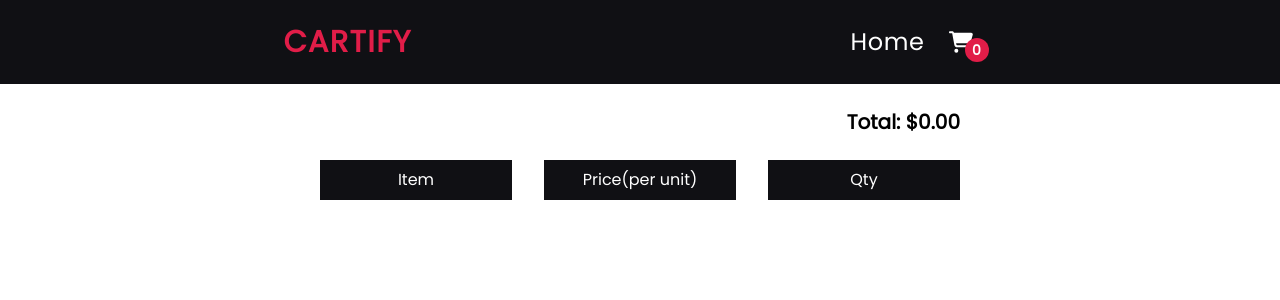
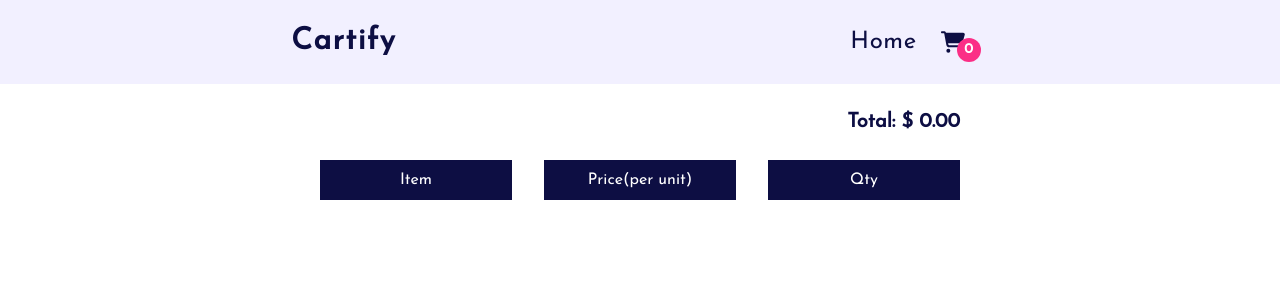
Before and after one commit to GautamRaj-12/cartify, a Next.js app: page /cart in a window 1280 px wide. Shown: the top 300 px of the page. Built offline with nearby package versions, Linux system fonts and the light colour scheme.

Commit message:
design change

```diff
--- a/src/app/cart/page.tsx
+++ b/src/app/cart/page.tsx
@@ -28,19 +28,19 @@ const Cart = () => {
     <>
       <Header />
       <section className="w-1/2 mx-auto my-6">
-        <p className="text-xl font-bold mt-6 text-right mb-6">
-          Total: ${cartTotal.toFixed(2)}
+        <p className="text-xl font-semibold mt-6 text-right mb-6 text-[#0D0E43]">
+          Total: $ {cartTotal.toFixed(2)}
         </p>
         <div className="grid grid-cols-3 gap-8 mb-4 items-center">
-          <div className="bg-[#101014]">
+          <div className="bg-[#0D0E43]">
             <p className="text-center text-white p-2 rounded-sm">Item</p>
           </div>
-          <div className="bg-[#101014]">
+          <div className="bg-[#0D0E43]">
             <p className="text-center text-white p-2 rounded-sm">
               Price(per unit)
             </p>
           </div>
-          <div className="bg-[#101014]">
+          <div className="bg-[#0D0E43]">
             <p className="text-center text-white p-2 rounded-sm">Qty</p>
           </div>
         </div>
@@ -48,7 +48,7 @@ const Cart = () => {
           return (
             <div
               key={cartItem.id}
-              className="grid grid-cols-3 gap-8 mb-4 items-center"
+              className="grid grid-cols-3 gap-8 mb-4 items-center text-[#0D0E43]"
             >
               <div className="self-center justify-self-start flex justify-center items-center gap-6 p-1">
                 <img
@@ -77,7 +77,7 @@ const Cart = () => {
                   onClick={() => handleRemoveItemClick(cartItem.id)}
                   className="text-red-600 hover:underline"
                 >
-                  <FaTrash />
+                  <FaTrash color="#FB2E86" />
                 </button>
               </div>
             </div>
--- a/src/app/layout.tsx
+++ b/src/app/layout.tsx
@@ -1,10 +1,9 @@
 import type { Metadata } from "next";
-import { Inter, Poppins } from "next/font/google";
+import { Josefin_Sans, Poppins } from "next/font/google";
 import "./globals.css";
 import ReduxProvider from "@/lib/ReduxProvider";
 
-const inter = Inter({ subsets: ["latin"] });
-const poppins = Poppins({ weight: "400", subsets: ["latin"] });
+const josefin_sans = Josefin_Sans({ weight: "400", subsets: ["latin"] });
 
 export const metadata: Metadata = {
   title: "Ecommerce Cart App",
@@ -18,7 +17,7 @@ export default function RootLayout({
 }>) {
   return (
     <html lang="en">
-      <body className={poppins.className}>
+      <body className={josefin_sans.className}>
         <ReduxProvider>{children}</ReduxProvider>
       </body>
     </html>
--- a/src/app/page.tsx
+++ b/src/app/page.tsx
@@ -1,5 +1,6 @@
 "use client";
 import Header from "@/components/Header";
+import Notifications from "@/components/Notifications";
 import ProductList from "@/components/ProductList";
 import { useEffect, useState } from "react";
 
@@ -33,6 +34,7 @@ export default function Home() {
     <>
       <Header />
       <ProductList products={products} />
+      <Notifications />
     </>
   );
 }
--- a/src/components/Header.tsx
+++ b/src/components/Header.tsx
@@ -8,23 +8,23 @@ const Header = () => {
   const cartItems = useSelector((state: RootState) => state.cart.items);
   return (
     <>
-      <header className="bg-[#101014] opacity-3 text-white">
+      <header className="bg-[#F2F0FF] opacity-3 text-[#0D0E43]">
         <nav className="max-w-[1200px] mx-auto my-0 flex justify-around items-center p-6">
           <Link href="/">
-            <h1 className="uppercase text-3xl font-semibold tracking-wider cursor-pointer text-rose-600">
+            <h1 className="text-3xl font-semibold tracking-wider cursor-pointer">
               Cartify
             </h1>
           </Link>
           <ul className="flex gap-6 items-center text-2xl tracking-wide cursor-pointer">
             <Link href="/" className="relative">
-              <li className="after:h-1 after:w-full after:block after:absolute after:bg-rose-600 after:opacity-0 after:hover:opacity-100 after:hover:transition-all after:hover:duration-500 active:-translate-y-1 active:transition-all">
+              <li className="after:h-1 after:w-full after:block after:absolute after:bg-[#FB2E86] after:opacity-0 after:hover:opacity-100 after:hover:transition-all after:hover:duration-500 active:-translate-y-1 active:transition-all">
                 Home
               </li>
             </Link>
             <Link href="/cart">
               <li className="flex items-center gap-2 relative active:-translate-y-1 active:transition-all">
                 <FaCartShopping />
-                <div className="absolute bg-rose-600 w-6 h-6 left-4 -bottom-2 rounded-full flex justify-center items-center">
+                <div className="absolute bg-[#FB2E86] w-6 h-6 left-4 -bottom-2 rounded-full flex justify-center items-center">
                   <p className="text-sm text-white font-bold">
                     {cartItems.length}
                   </p>
--- /dev/null
+++ b/src/components/Notifications.tsx
@@ -0,0 +1,14 @@
+import { FaCheckCircle } from "react-icons/fa";
+
+const Notifications = () => {
+  return (
+    <>
+      <div className="absolute bottom-6 right-2 p-4 bg-[#F2F0FF] text-[151875] text-xl shadow-lg flex justify-center items-center">
+        <div className="flex items-center gap-2 justify-center">
+          <FaCheckCircle color="green" /> Item added to cart
+        </div>
+      </div>
+    </>
+  );
+};
+export default Notifications;
--- a/src/components/ProductList.tsx
+++ b/src/components/ProductList.tsx
@@ -32,20 +32,22 @@ const ProductList = (props: ProductListProps) => {
           return (
             <div
               key={product.id}
-              className="flex flex-col gap-6 p-2 border-2 rounded-md"
+              className="flex flex-col gap-6 shadow-lg rounded-md"
             >
-              <div className="h-64 rounded-2xl shadow-2xl">
+              <div className="h-64 shadow-xl bg-[#F7F7F7] flex justify-center items-center">
                 <img
                   src={product.image}
                   alt=""
-                  className="h-full w-full rounded-xl"
+                  className="h-[60%] w-[70%] rounded-xl"
                 />
               </div>
-              <h1>{product.title.slice(0, 30) + "..."}</h1>
-              <h2>{product.price}</h2>
-              <div className="flex justify-center">
+              <div className="p-2 flex justify-between text-[#151875]">
+                <h1>{product.title.slice(0, 30) + "..."}</h1>
+                <h2>$ {product.price}</h2>
+              </div>
+              <div className="flex justify-center p-2">
                 <button
-                  className="bg-[#101014] opacity-3 text-white px-3 py-4 rounded-md font-semibold hover:-translate-y-2 hover:bg-white hover:border hover:border-[#101014] hover:text-[#101014] transition-all duration-300"
+                  className="bg-[#FB2E86] opacity-3 text-white px-3 py-[10px] rounded-sm font-semibold hover:-translate-y-2 hover:bg-white hover:border hover:border-[#FB2E86] hover:text-[#151875] transition-all duration-300"
                   onClick={() => {
                     handleAddToCartClick(product);
                   }}
```
